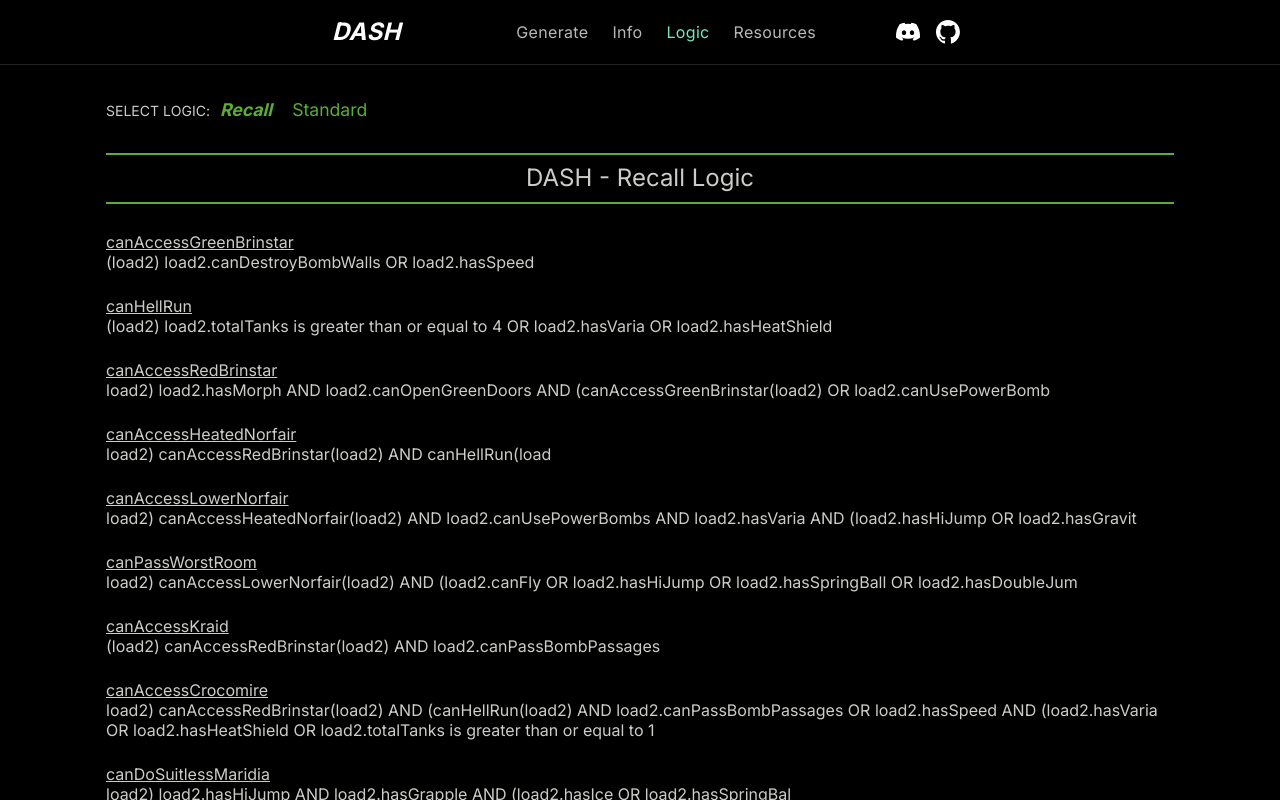
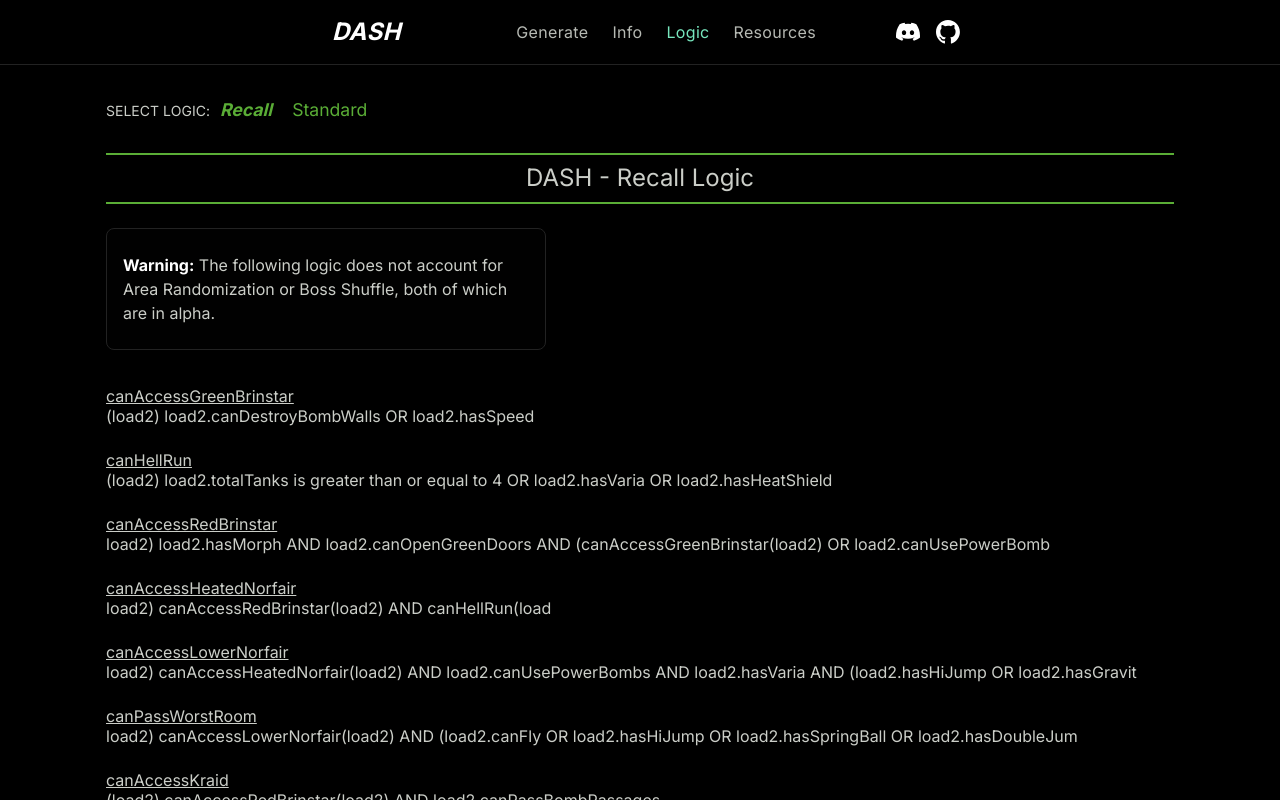
Before and after one commit to dashrando/dash-randomizer, a Next.js app in the folder apps/web/: page /readable/recall in a window 1280 px wide. Built offline with nearby package versions, Linux system fonts and the light colour scheme.

Commit message:
add note on readable logic pages

```diff
--- a/apps/web/app/readable/readable.tsx
+++ b/apps/web/app/readable/readable.tsx
@@ -141,6 +141,9 @@ const ReadableLogic = ({ type }: { type: string }) => {
       <Seperator />
       <div className={styles.logic_title}>{title}</div>
       <Seperator />
+      <div style={{ border: '1px solid #222', backgroundColor: '#010101', display: 'inline-flex', padding: '8px 16px', borderRadius: '8px', margin: '16px 0', maxWidth: '440px', fontSize: '16px', lineHeight: '24px' }}>
+        <p><strong style={{ color: '#fff' }}>Warning:</strong> The following logic does not account for Area Randomization or Boss Shuffle, both of which are in alpha.</p>
+      </div>
       <div className={styles.logic}>
         {tokens.map((t: Token) => {
           return (
```
